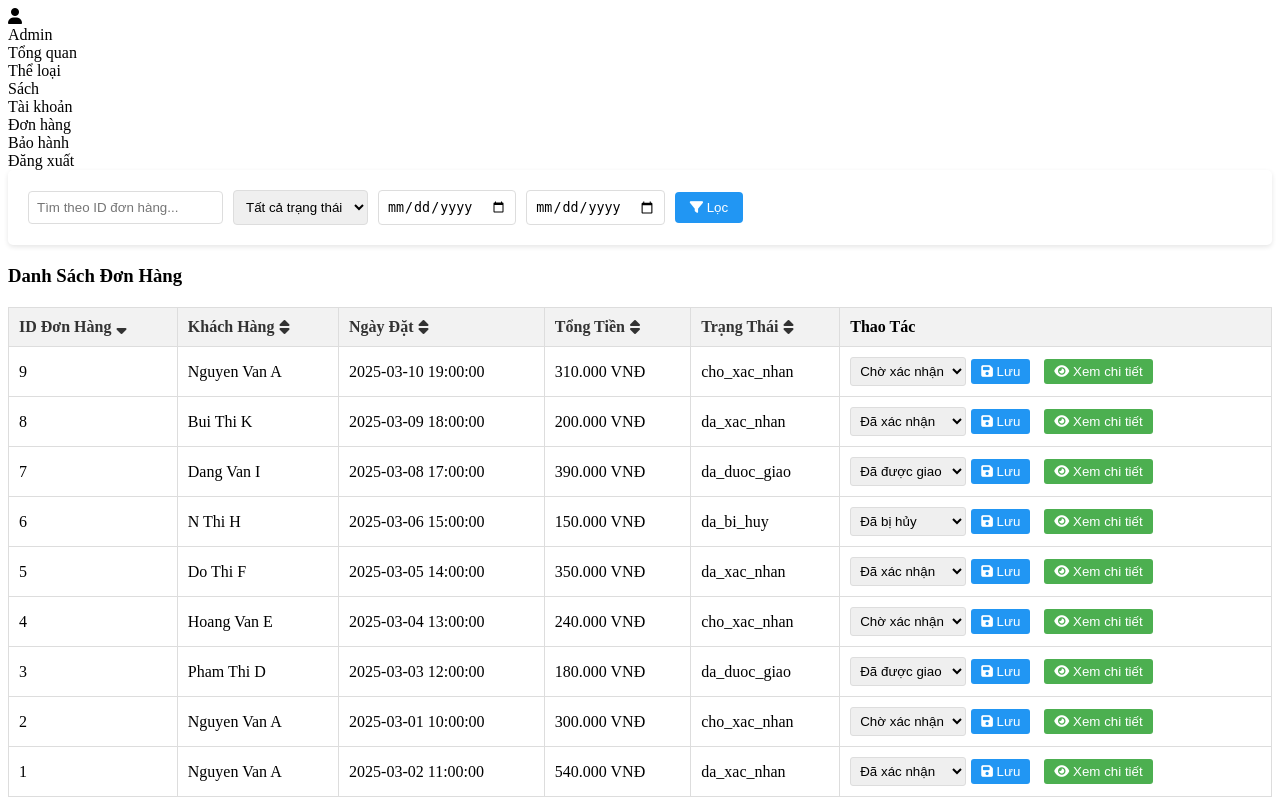
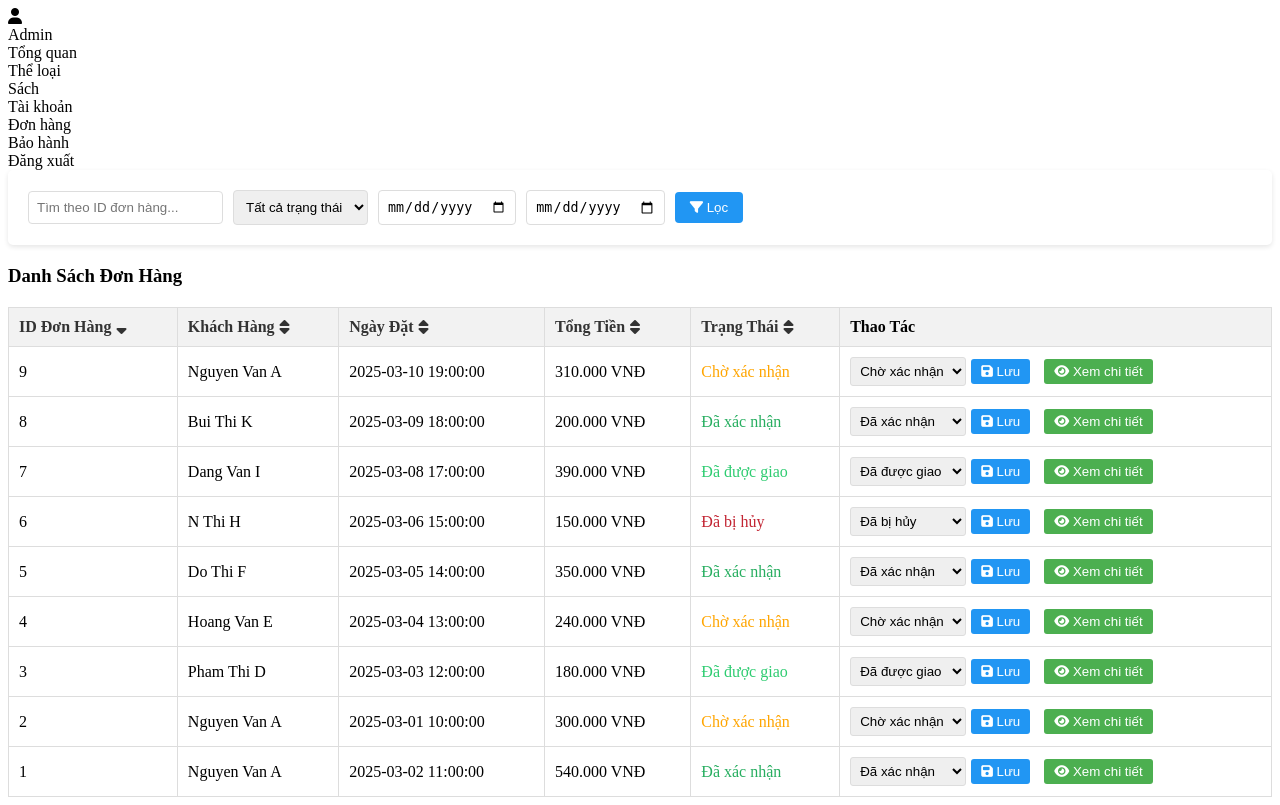
Before and after one commit to ngsouthbrother04/DOAN_WEB2, a PHP site: page /admin_orders.php in a window 1280 px wide. Run offline with PHP 8.4, Linux system fonts and the light colour scheme; data comes from the database, SQL or seed files in the repository.

Commit message:
Chỉnh sửa màu sắc của trạng thái đơn hàng và bảo hành

```diff
--- a/PHP/admin_orders.php
+++ b/PHP/admin_orders.php
@@ -89,7 +89,8 @@ $sql_orders = "SELECT dh.donhang_id, dh.ngay_dat, dh.tong_tien, dh.trang_thai, u
 $result_orders = $conn->query($sql_orders);
 
 // Hàm tạo liên kết sắp xếp
-function getSortLink($field, $current_sort_field, $current_sort_direction, $search_query, $status_filter, $from_date, $to_date) {
+function getSortLink($field, $current_sort_field, $current_sort_direction, $search_query, $status_filter, $from_date, $to_date)
+{
     $direction = ($field == $current_sort_field && $current_sort_direction == 'asc') ? 'desc' : 'asc';
     $link = "admin_orders.php?sort=" . $field . "&direction=" . $direction;
     if (!empty($search_query)) {
@@ -108,16 +109,35 @@ function getSortLink($field, $current_sort_field, $current_sort_direction, $sear
 }
 
 // Hàm hiển thị mũi tên sắp xếp
-function getSortIcon($field, $current_sort_field, $current_sort_direction) {
+function getSortIcon($field, $current_sort_field, $current_sort_direction)
+{
     if ($field == $current_sort_field) {
         return ($current_sort_direction == 'asc') ? '<i class="fas fa-sort-up"></i>' : '<i class="fas fa-sort-down"></i>';
     }
     return '<i class="fas fa-sort"></i>';
 }
+
+// Hàm chuyển trạng thái không dấu sang có dấu
+function displayStatus($status)
+{
+    switch ($status) {
+        case 'da_duoc_giao':
+            return '<span class="order-status-delivered">Đã được giao</span>';
+        case 'cho_xac_nhan':
+            return '<span class="order-status-pending">Chờ xác nhận</span>';
+        case 'da_xac_nhan':
+            return '<span class="order-status-confirmed">Đã xác nhận</span>';
+        case 'da_bi_huy':
+            return '<span class="order-status-canceled">Đã bị hủy</span>';
+        default:
+            return htmlspecialchars($status);
+    }
+}
 ?>
 
 <!DOCTYPE html>
 <html lang="vi">
+
 <head>
     <meta charset="UTF-8">
     <meta name="viewport" content="width=device-width, initial-scale=1.0">
@@ -262,7 +282,7 @@ function getSortIcon($field, $current_sort_field, $current_sort_direction) {
             top: 0;
             width: 100%;
             height: 100%;
-            background-color: rgba(0,0,0,0.5);
+            background-color: rgba(0, 0, 0, 0.5);
             overflow: auto;
         }
 
@@ -315,8 +335,30 @@ function getSortIcon($field, $current_sort_field, $current_sort_direction) {
         .modal-section h4 {
             margin-bottom: 10px;
         }
+
+        /* Trạng thái đơn hàng */
+        .order-status-delivered {
+            color: #2ecc71;
+            font-weight: 500;
+        }
+
+        .order-status-pending {
+            color: #FFA500;
+            font-weight: 500;
+        }
+
+        .order-status-confirmed {
+            color: #27ae60;
+            font-weight: 500;
+        }
+
+        .order-status-canceled {
+            color: #c22432;
+            font-weight: 500;
+        }
     </style>
 </head>
+
 <body>
     <div class="sidebar">
         <div class="admin-profile" onclick="window.location.href='admin.php';" style="cursor:pointer;">
@@ -402,7 +444,7 @@ function getSortIcon($field, $current_sort_field, $current_sort_direction) {
                                 <td><?php echo htmlspecialchars($order['ho_ten']); ?></td>
                                 <td><?php echo htmlspecialchars($order['ngay_dat']); ?></td>
                                 <td><?php echo number_format($order['tong_tien'], 0, ',', '.'); ?> VNĐ</td>
-                                <td><?php echo htmlspecialchars($order['trang_thai']); ?></td>
+                                <td><?php echo displayStatus($order['trang_thai']); ?></td>
                                 <td class="action-buttons">
                                     <form method="POST" action="">
                                         <input type="hidden" name="donhang_id" value="<?php echo $order['donhang_id']; ?>">
@@ -410,7 +452,7 @@ function getSortIcon($field, $current_sort_field, $current_sort_direction) {
                                             <option value="cho_xac_nhan" <?php if ($order['trang_thai'] == 'cho_xac_nhan') echo 'selected'; ?>>Chờ xác nhận</option>
                                             <option value="da_xac_nhan" <?php if ($order['trang_thai'] == 'da_xac_nhan') echo 'selected'; ?>>Đã xác nhận</option>
                                             <option value="da_duoc_giao" <?php if ($order['trang_thai'] == 'da_duoc_giao') echo 'selected'; ?>>Đã được giao</option>
-                                            <option value="da_bi_huy" <?php if ($order['trang_thai'] == 'da_bi_huy') echo 'selected'; ?>>Đã bị hủy</ overtake>
+                                            <option value="da_bi_huy" <?php if ($order['trang_thai'] == 'da_bi_huy') echo 'selected'; ?>>Đã bị hủy</option>
                                         </select>
                                         <button type="submit" name="update_status" class="action-btn edit-btn"><i class="fas fa-save"></i> Lưu</button>
                                     </form>
@@ -486,11 +528,33 @@ function getSortIcon($field, $current_sort_field, $current_sort_direction) {
                             html += '<thead><tr><th>ID Đơn hàng</th><th>Ngày đặt</th><th>Tổng tiền</th><th>Trạng thái</th></tr></thead>';
                             html += '<tbody>';
                             data.purchase_history.forEach(order => {
+                                let statusClass = '';
+                                let statusDisplay = '';
+                                switch (order.trang_thai) {
+                                    case 'da_duoc_giao':
+                                        statusClass = 'order-status-delivered';
+                                        statusDisplay = 'Đã được giao';
+                                        break;
+                                    case 'cho_xac_nhan':
+                                        statusClass = 'order-status-pending';
+                                        statusDisplay = 'Chờ xác nhận';
+                                        break;
+                                    case 'da_xac_nhan':
+                                        statusClass = 'order-status-confirmed';
+                                        statusDisplay = 'Đã xác nhận';
+                                        break;
+                                    case 'da_bi_huy':
+                                        statusClass = 'order-status-canceled';
+                                        statusDisplay = 'Đã bị hủy';
+                                        break;
+                                    default:
+                                        statusDisplay = order.trang_thai;
+                                }
                                 html += '<tr>';
                                 html += '<td>' + order.donhang_id + '</td>';
                                 html += '<td>' + order.ngay_dat + '</td>';
                                 html += '<td>' + Number(order.tong_tien).toLocaleString('vi-VN') + ' VNĐ</td>';
-                            html += '<td>' + order.trang_thai + '</td>';
+                                html += '<td><span class="' + statusClass + '">' + statusDisplay + '</span></td>';
                                 html += '</tr>';
                             });
                             html += '</tbody></table>';
@@ -522,5 +586,6 @@ function getSortIcon($field, $current_sort_field, $current_sort_direction) {
         }
     </script>
 </body>
+
 </html>
 <?php $conn->close(); ?>
```
Also changed, not shown: PHP/baohanh.php (+69 -4 lines). Lines whose indentation alone changed are shown as unchanged.
